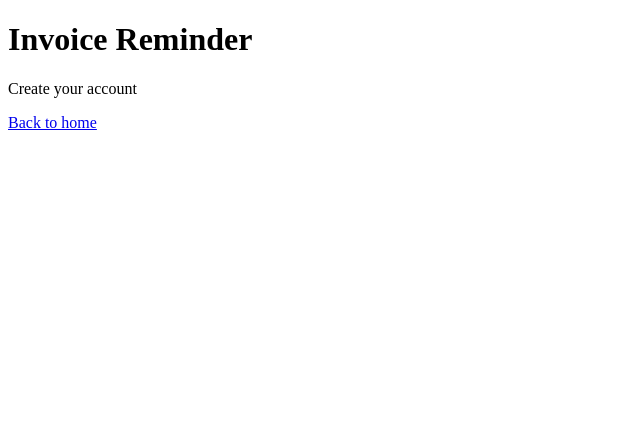
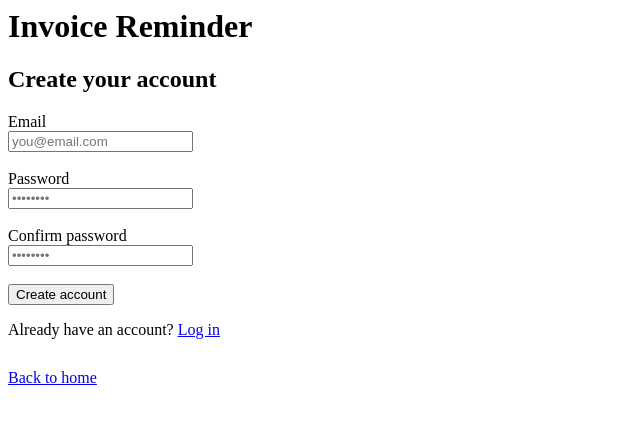
Before and after one commit to hurtporterIII/invoice-reminder, a plain HTML site: page signup.html in a window 1280 px wide. Shown: the whole page, without its empty margins (0-640 px from the left). Drawn offline with Linux system fonts and the light colour scheme.

Commit message:
getting started

```diff
--- a/signup.html
+++ b/signup.html
@@ -1,13 +1,36 @@
-<!DOCTYPE html>
-<html lang="en">
-<head>
-  <meta charset="UTF-8" />
-  <meta name="viewport" content="width=device-width, initial-scale=1.0" />
-  <title>Invoice Reminder</title>
-</head>
 <body>
   <h1>Invoice Reminder</h1>
-  <p>Create your account</p>
-  <a href="index.html">Back to home</a>
+
+  <h2>Create your account</h2>
+
+  <form>
+    <label>
+      Email<br />
+      <input type="email" placeholder="you@email.com" />
+    </label>
+    <br /><br />
+
+    <label>
+      Password<br />
+      <input type="password" placeholder="••••••••" />
+    </label>
+    <br /><br />
+
+    <label>
+      Confirm password<br />
+      <input type="password" placeholder="••••••••" />
+    </label>
+    <br /><br />
+
+    <button type="submit">Create account</button>
+  </form>
+
+  <p>
+    Already have an account?
+    <a href="login.html">Log in</a>
+  </p>
+
+  <nav style="margin-top: 30px;">
+    <a href="index.html">Back to home</a>
+  </nav>
 </body>
-</html>
```
Also changed, not shown: dashboard.html (+22 -11 lines), login.html (+27 -10 lines).
